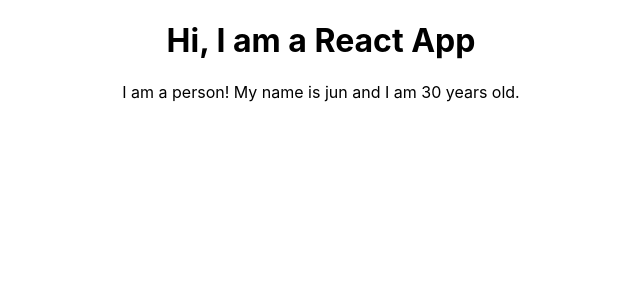
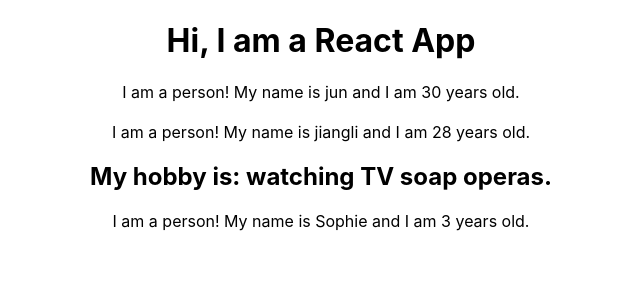
Before and after one commit to ArthurZheng/learn-react-with-max, a React (Create React App) app: page / in a window 1280 px wide. Shown: the top 300 px of the page, without its empty margins (319-959 px from the left). Built offline with nearby package versions, Linux system fonts and the light colour scheme.

Commit message:
Added Aux, also shows props.children

```diff
--- a/src/App.js
+++ b/src/App.js
@@ -8,6 +8,8 @@
     <div className="App">
         <h1>Hi, I am a React App</h1>
         <Person name='jun' age='30'/>
+        <Person name='jiangli' age='28'>My hobby is: watching TV soap operas.</Person>
+        <Person name='Sophie' age='3'/>
     </div>
   );
 }
--- /dev/null
+++ b/src/components/Aux/Aux.js
@@ -0,0 +1,3 @@
+const Aux = (props) => props.children;
+
+export default Aux;
--- a/src/components/Person/Person.js
+++ b/src/components/Person/Person.js
@@ -1,4 +1,6 @@
 import React from 'react';
+
+import Aux from '../Aux/Aux';
 
 // const Person = () => {
 //     return (
@@ -6,5 +8,11 @@
 //     )
 // }
 
-const Person = (props) => <p>I am a person! My name is {props.name} and I am {props.age} years old.</p>
+// const Person = ({name, age}) => <p>I am a person! My name is {name} and I am {age} years old.</p>
+const Person = ({name, age, children}) => (
+    <Aux>
+            <p>I am a person! My name is {name} and I am {age} years old.</p>
+            <h2>{children}</h2>
+    </Aux>
+)
 export default Person;
```
